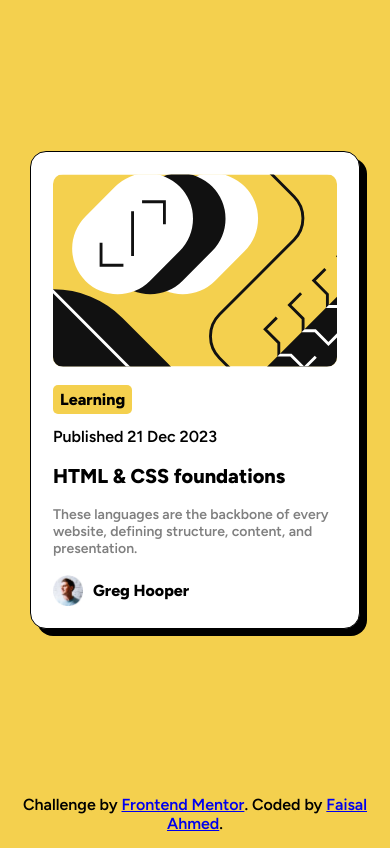
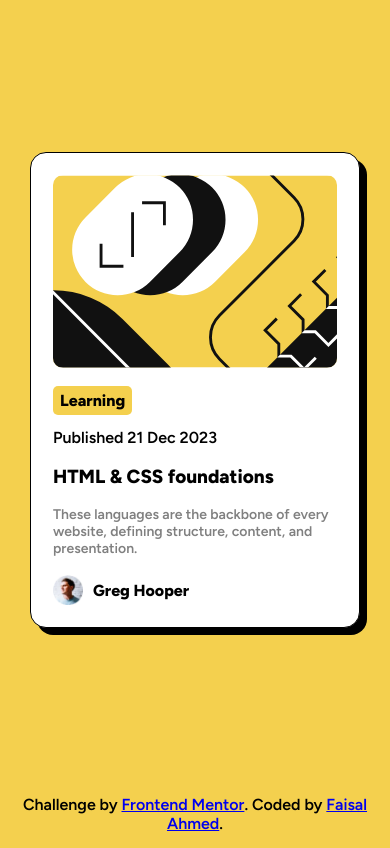
Before and after one commit to faisalahmed11/blog-preview-card-main, a plain HTML site: page index.html in a window 390 px wide. Drawn offline with Linux system fonts and the light colour scheme; files whose address does not match are found by name.

Commit message:
setting card heading responsive font-size

```diff
--- a/styles.css
+++ b/styles.css
@@ -47,7 +47,7 @@ main {
   margin-top: -5px;
 }
 .card-heading {
-  font-size: clamp(20px, 3vmin, 24px);
+  font-size: clamp(19px, 3vmin, 23px);
 }
 
 .card-text {
```
